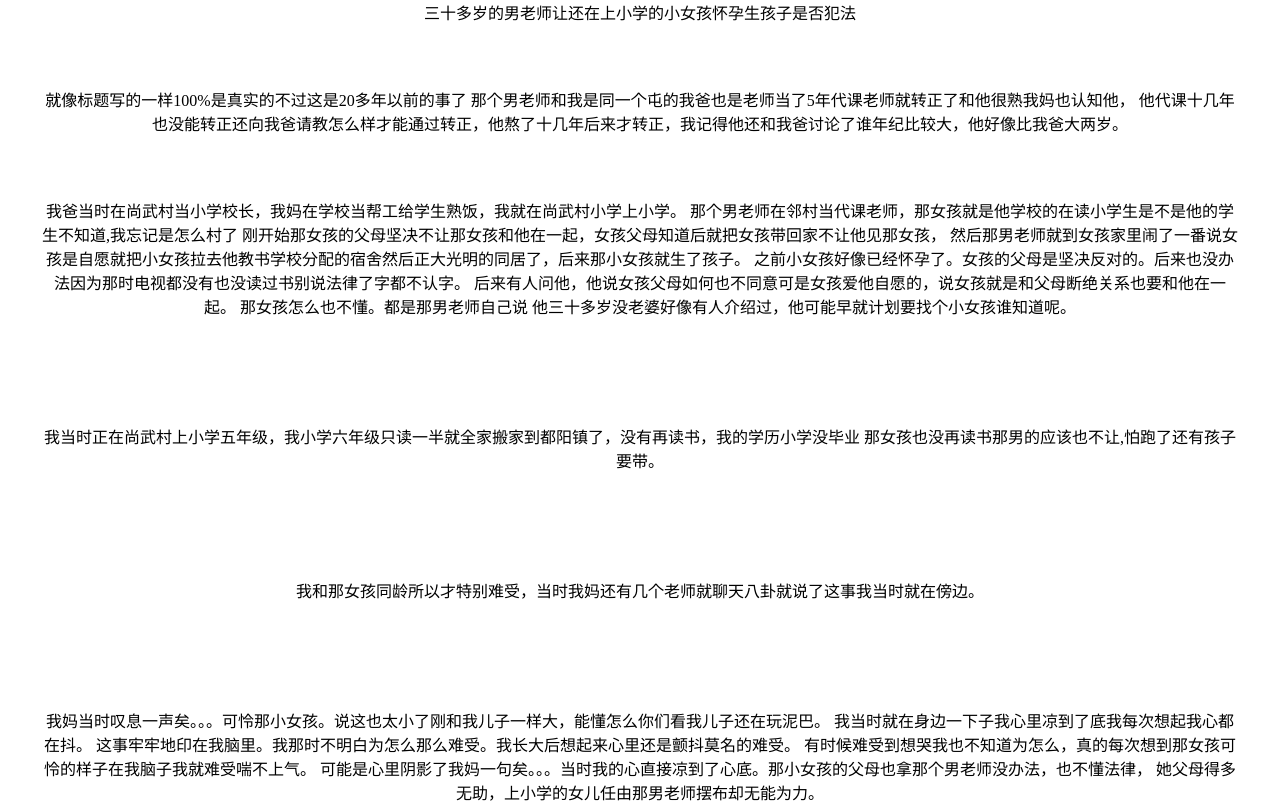
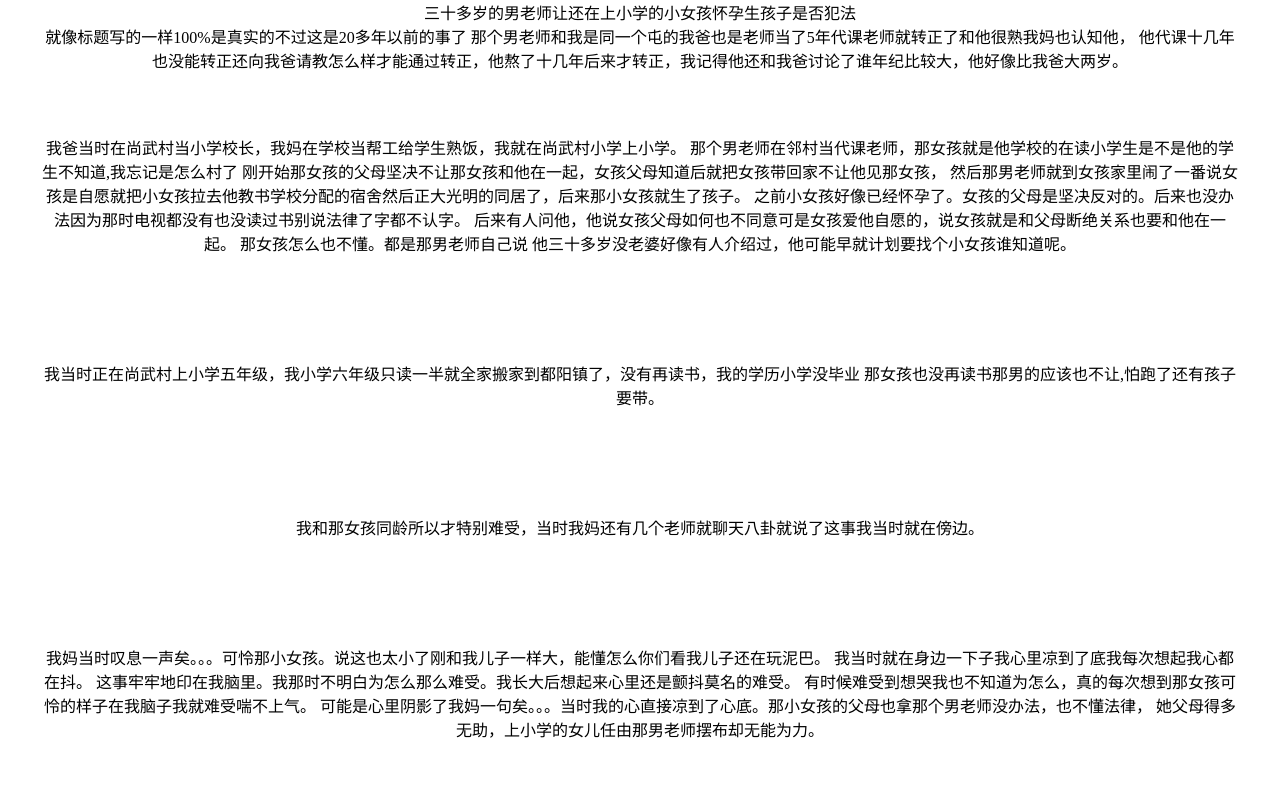
Before and after one commit to vgggt6/u5h7g9q, a plain HTML site: page whyareyousad.html in a window 1280 px wide. Shown: the top 803 px of the page. Drawn offline with Linux system fonts and the light colour scheme.

Commit message:
Update whyareyousad.html

```diff
--- a/whyareyousad.html
+++ b/whyareyousad.html
@@ -20,7 +20,7 @@ p {
 <body>
 
 三十多岁的男老师让还在上小学的小女孩怀孕生孩子是否犯法
-<p><br /></p>
+<br />
 就像标题写的一样100%是真实的不过这是20多年以前的事了
 那个男老师和我是同一个屯的我爸也是老师当了5年代课老师就转正了和他很熟我妈也认知他，
 他代课十几年也没能转正还向我爸请教怎么样才能通过转正，他熬了十几年后来才转正，我记得他还和我爸讨论了谁年纪比较大，他好像比我爸大两岁。
```
